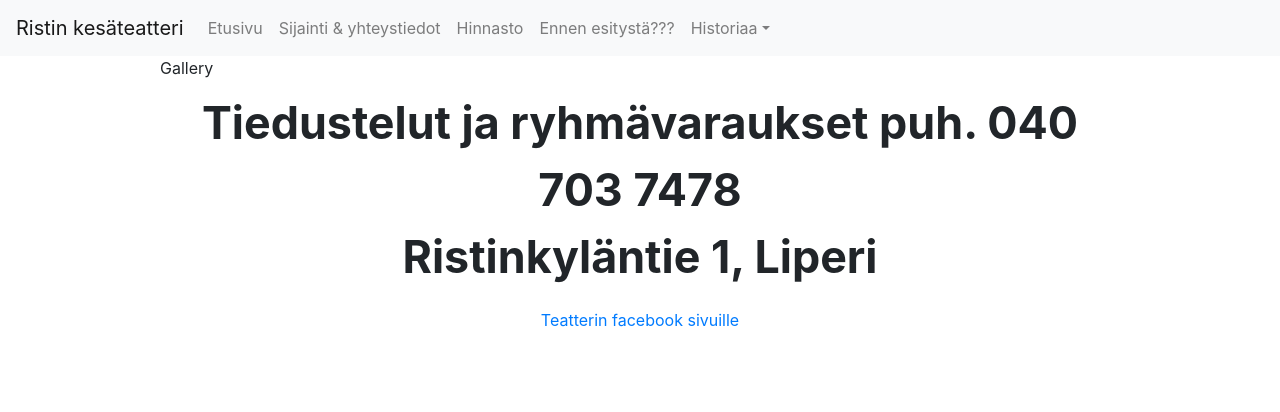
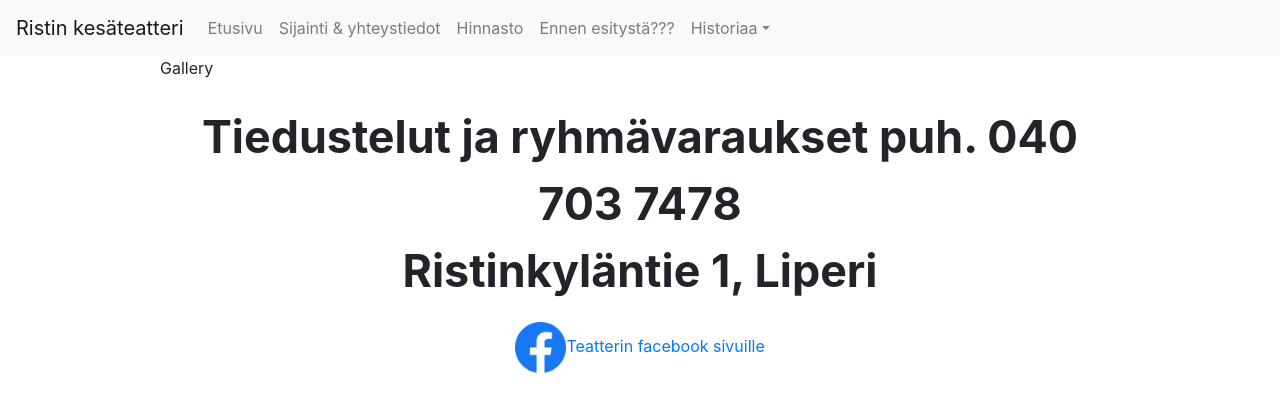
Before and after one commit to jonipol/teatteri, a React (Create React App) app: page /kuvagalleria in a window 1280 px wide. Shown: the top 412 px of the page. Built offline with nearby package versions, Linux system fonts and the light colour scheme.

Commit message:
style: Fb logo and size modifications

```diff
--- a/src/components/Footer.js
+++ b/src/components/Footer.js
@@ -1,15 +1,22 @@
 import React from 'react';
+
+import fbLogo from '../img/fbLogo.png';
 
 const Footer = () => {
 
   return(
-    <div style={{marginTop: '10px', marginBottom: '10px', textAlign: 'center'}}>
+    <div style={{marginTop: '3vh', marginBottom: '3vh', textAlign: 'center'}}>
       <p style={{fontSize: '3.5vw', fontWeight: 'bold'}}>
         Tiedustelut ja ryhmävaraukset puh. 040 703 7478 <br />
         Ristinkyläntie 1, Liperi
       </p>
-      <div style={{marginTop: '15px', marginBottom: '15px', textAlign: 'center'}}>
-        <a href='https://www.facebook.com/ristin.kesateatteri' target='_blank' rel='noopener'>Teatterin facebook sivuille</a>
+      <div style={{marginTop: '1vh', textAlign: 'center'}}>
+        <a
+          href='https://www.facebook.com/ristin.kesateatteri'
+          target='_blank'
+          rel='noopener'>
+            <img src={fbLogo} style={{width: '4vw', height: '4vw'}}/>Teatterin facebook sivuille
+        </a>
       </div>
     </div>
   );
```
Also changed, not shown: src/img/fbLogo.png (added).
